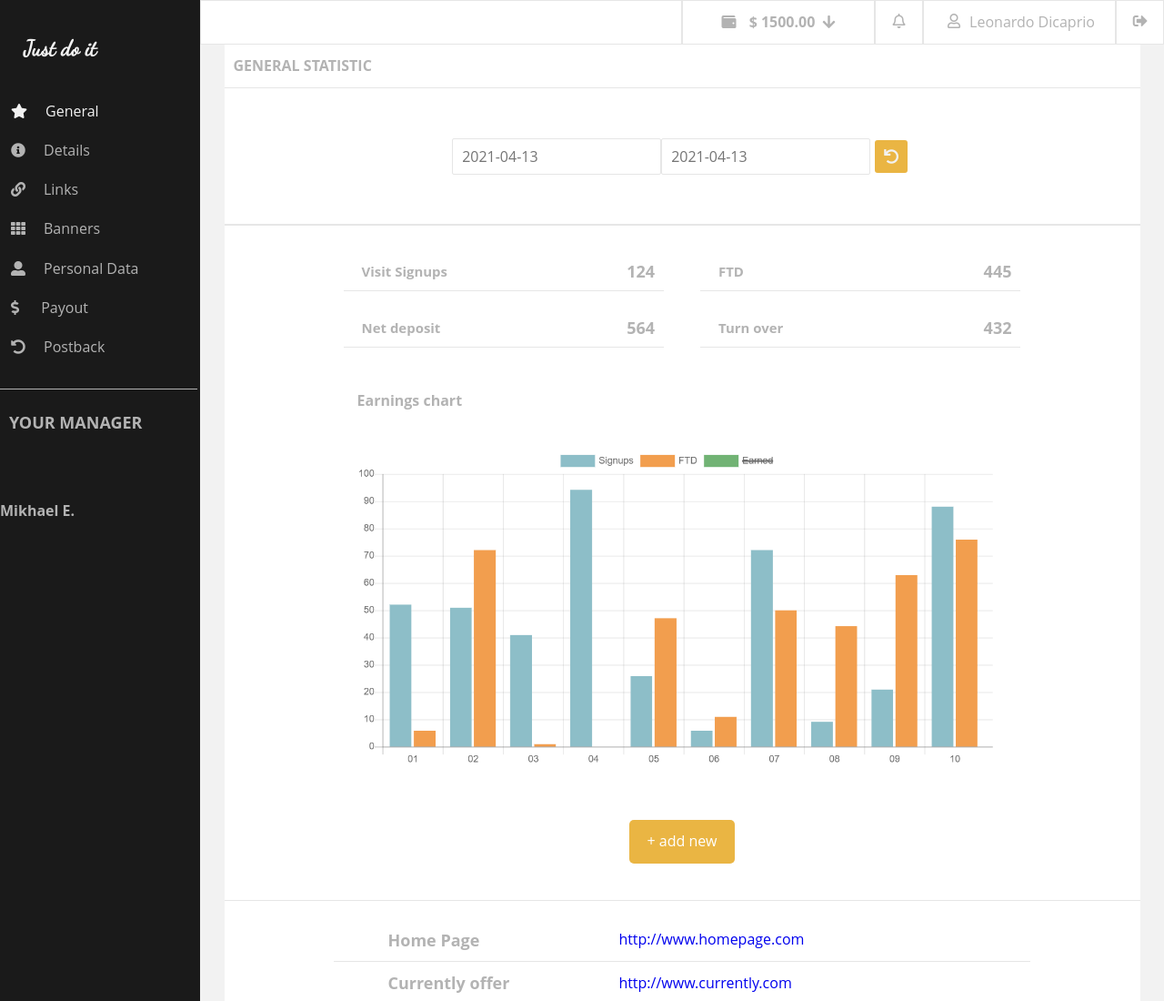
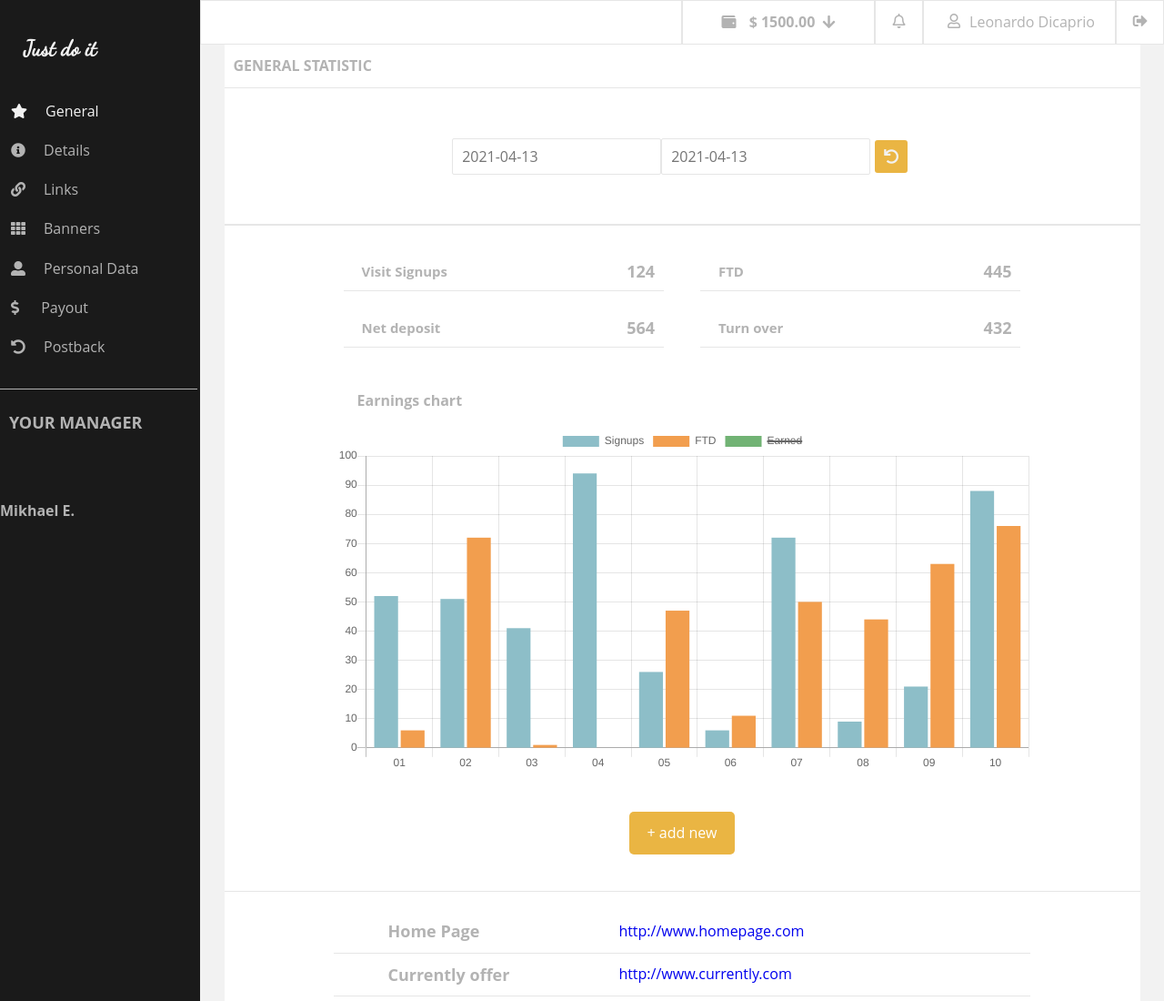
Before and after one commit to julia-kocik/solo-project, a website: page src/index.html in a window 1280 px wide. Shown: the top 1100 px of the page at 91% size. Drawn offline with nearby package versions, Linux system fonts and the light colour scheme; files that its build step writes are made by us from their sources.

Commit message:
Add charts

```diff
--- a/src/index.html
+++ b/src/index.html
@@ -129,7 +129,7 @@
                     <div class="chart">
                         <h5 class="chart-title">Earnings chart</h5>
                         <div class="chart-image">
-                            <img src="./images/chart.png" alt="chart">
+                            <canvas id="myChart"></canvas>
                         </div>
                     </div>
                     <div class="btn">
@@ -523,6 +523,7 @@
         </section>
 
     </main>
+    <script src="https://cdnjs.cloudflare.com/ajax/libs/Chart.js/2.4.0/Chart.min.js"></script>
     <script src="js/script.js"></script>
 </body>
 </html>
--- a/src/js/script.js
+++ b/src/js/script.js
@@ -91,6 +91,43 @@
     });
   };
 
+  //chart
+  var ctx = document.getElementById('myChart').getContext('2d');
+  // eslint-disable-next-line no-undef
+  // eslint-disable-next-line no-unused-vars
+  var chart = new Chart(ctx, {
+    // 1
+    type: 'bar',
+    data: {
+      // 2
+      labels: ['01', '02', '03', '04', '05', '06', '07', '08', '09', '10'],
+      // 3
+      datasets: [{
+        // 4
+        label: 'Signups',
+        // 5
+        backgroundColor: '#8DBEC8',
+        borderColor: '#8DBEC8',
+        // 6
+        data: [ 52, 51, 41, 94, 26, 6, 72, 9, 21, 88 ],
+      },
+      {
+        label: 'FTD',
+        backgroundColor: '#F29E4E',
+        borderColor: '#F29E4E',
+        data: [ 6, 72, 1, 0, 47, 11, 50, 44, 63, 76 ],
+      },
+      {
+        label: 'Earned',
+        backgroundColor: '#71B374',
+        borderColor: '#71B374',
+        data: [ 59, 49, 68, 90, 67, 41, 13, 38, 48, 48 ],
+        // 7
+        hidden: true,
+      }]
+    },
+  });
+
 
   const app = () => {
     initPages();
```
